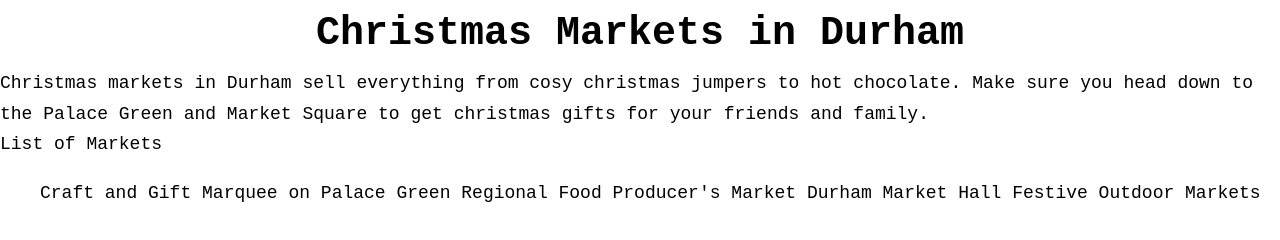
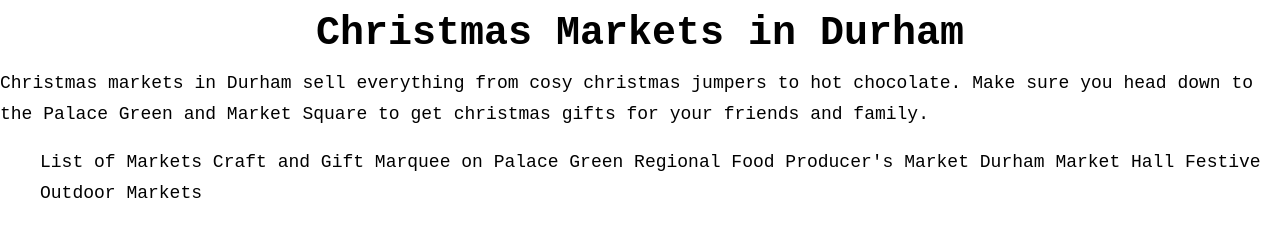
Before and after one commit to oliviaphp/durham-christmas, a plain HTML site: page markets.html in a window 1280 px wide. Drawn offline with Linux system fonts and the light colour scheme.

Commit message:
Market List Update

```diff
--- a/markets.html
+++ b/markets.html
@@ -11,16 +11,17 @@
 
 	<section class="markets-intro">
 		Christmas markets in Durham sell everything from cosy christmas jumpers to hot chocolate. Make sure you head down to the Palace Green and Market Square to get christmas gifts for your friends and family.
-		<br />
-		List of Markets
-		<ul>
+		</section>
+
+	<div>
+		<ul>List of Markets
+
 			<li>Craft and Gift Marquee on Palace Green</li>
 			<li>Regional Food Producer's Market</li>
 			<li>Durham Market Hall</li>
 			<li>Festive Outdoor Markets</li>
 		</ul>
-
-	</section>
+	</div>
 
 
 </body>
```
